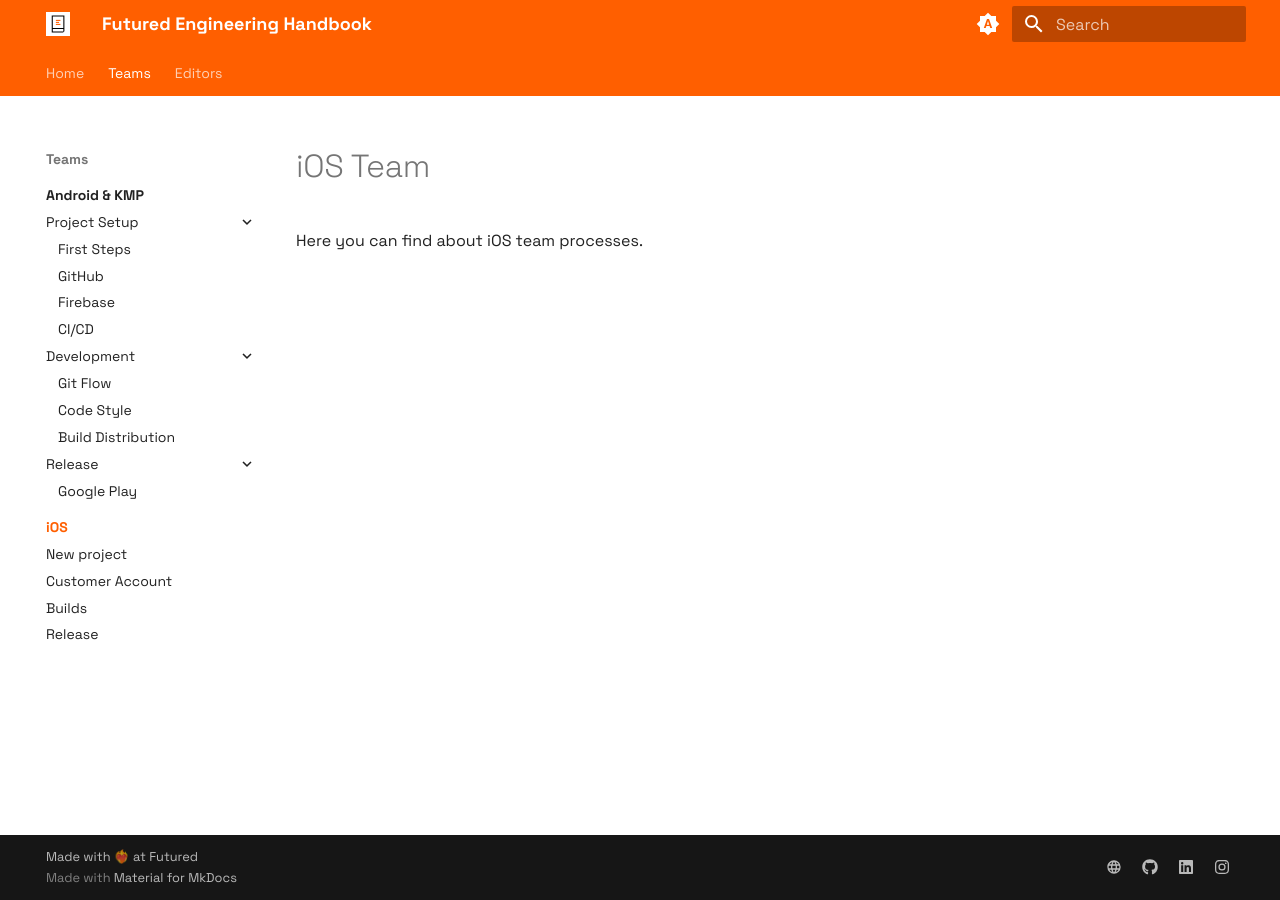
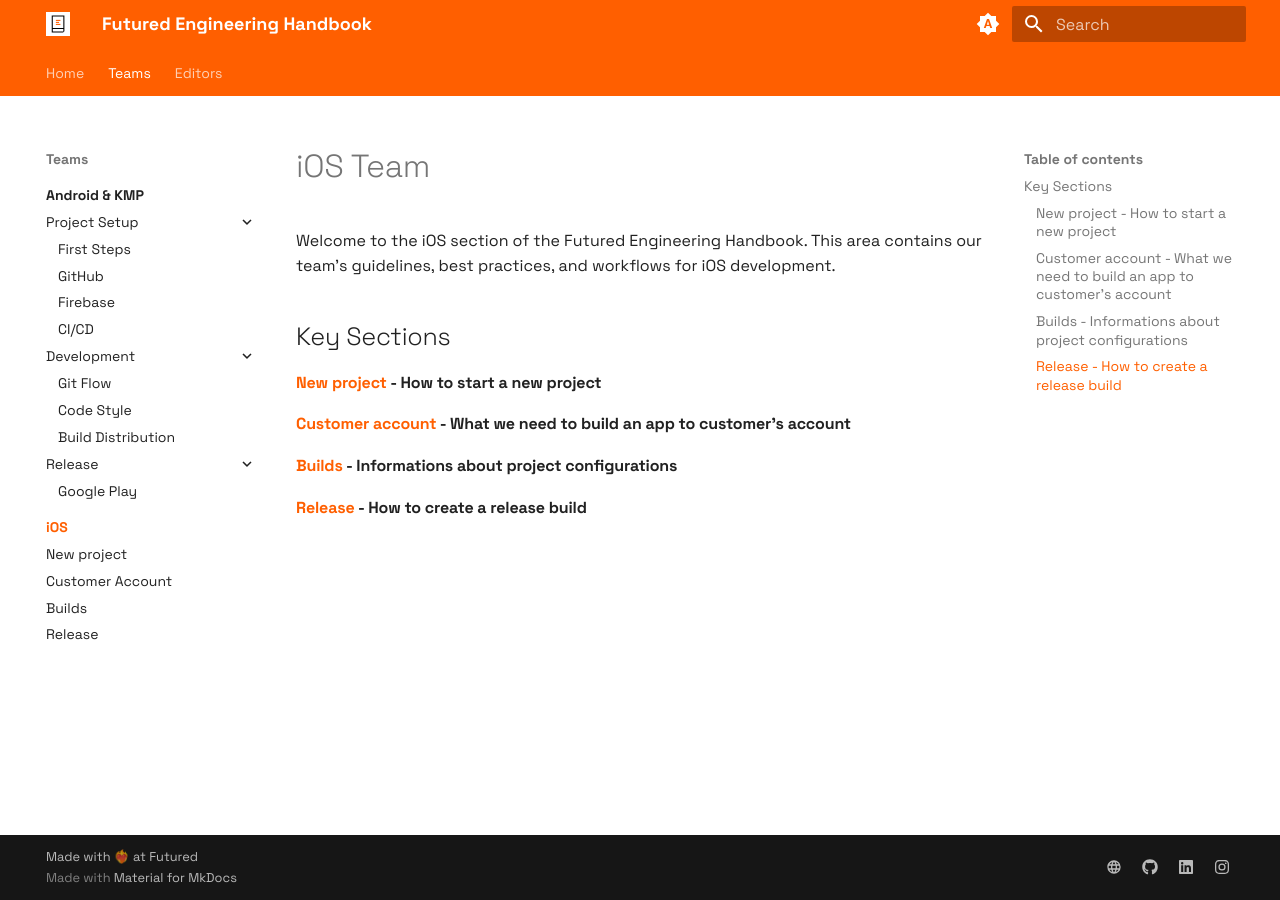
Before and after one commit to futuredapp/Engineering-Handbook, an MkDocs documentation site: the page built from docs/Teams/iOS/index.md, in a window 1280 px wide. Built offline with MkDocs 1.6.1 and Material for MkDocs 9.7.7, drawn with Linux system fonts in a browser that asks for light colours.

Commit message:
Update docs

```diff
--- a/docs/Teams/iOS/index.md
+++ b/docs/Teams/iOS/index.md
@@ -1,3 +1,13 @@
 # iOS Team
 
-Here you can find about iOS team processes.
+Welcome to the iOS section of the Futured Engineering Handbook. This area contains our team's guidelines, best practices, and workflows for iOS development.
+
+## Key Sections
+
+#### [New project](ios_new_project.md) - How to start a new project
+
+#### [Customer account](ios_customer_account.md) - What we need to build an app to customer's account
+
+#### [Builds](ios_builds.md) - Informations about project configurations
+
+#### [Release](ios_release.md) - How to create a release build
```
Also changed, not shown: docs/Teams/iOS/ios_builds.md (+1 -1 lines), docs/Teams/iOS/ios_new_project.md (+53 -19 lines), docs/Teams/iOS/Resources/ios_new_project_14.png, docs/Teams/iOS/Resources/ios_new_project_16.png, docs/Teams/iOS/Resources/ios_new_project_25.png (added).
